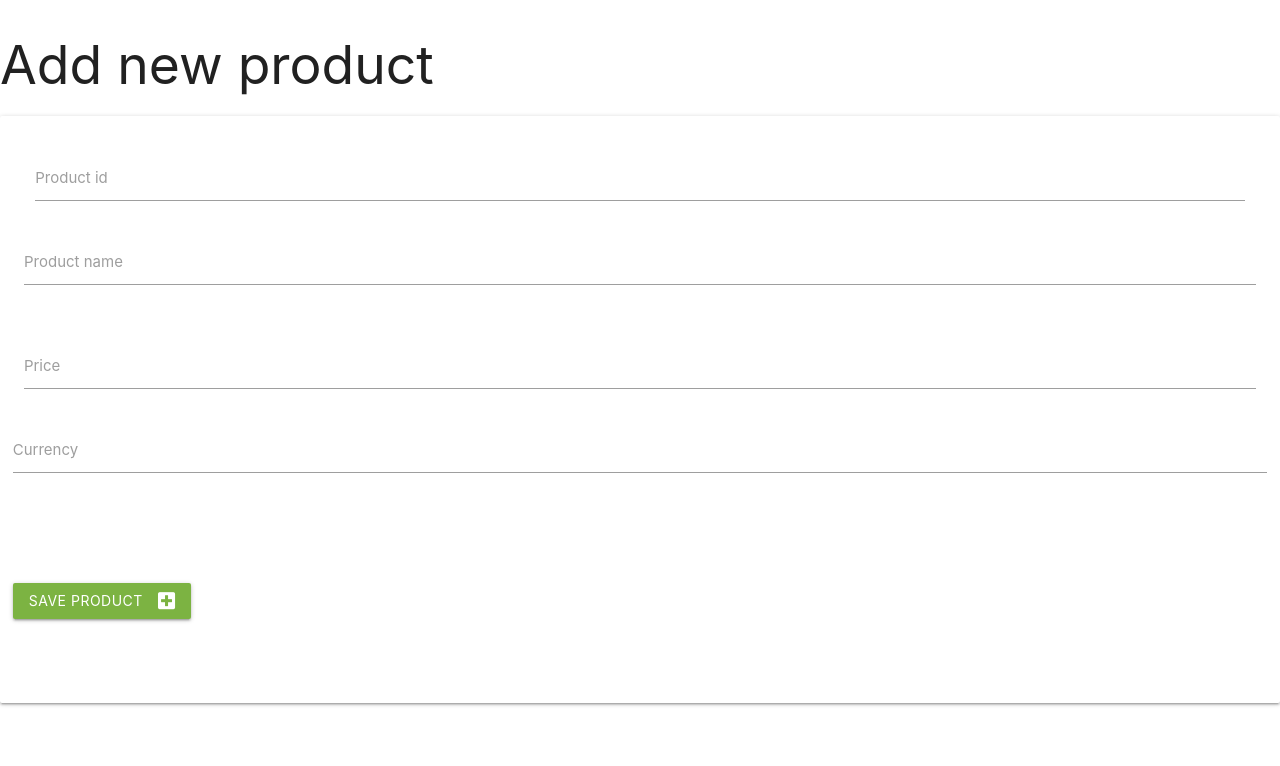
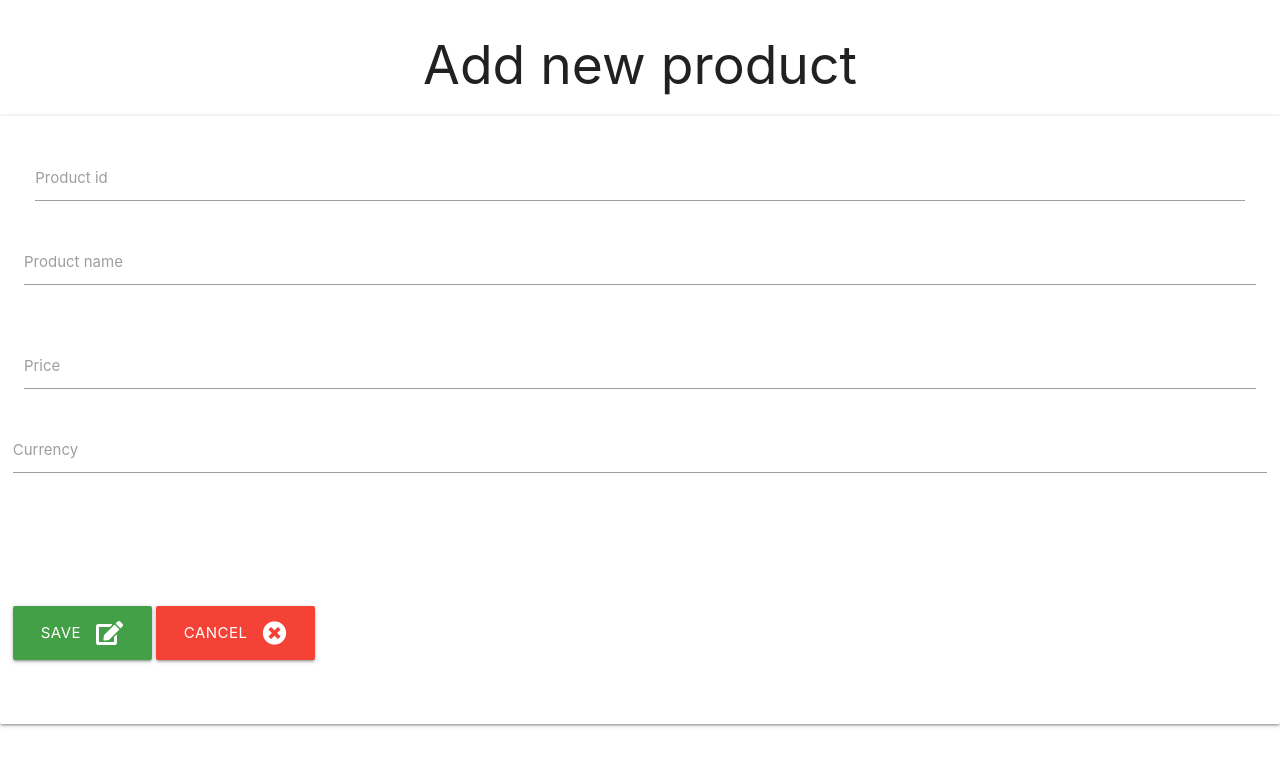
Before and after one commit to michodgs25/jeffs-store, a Flask app: page /products/add in a window 1280 px wide. Shown: the top 766 px of the page. Run offline with Flask 2, Linux system fonts and the light colour scheme; data that the repository does not hold is empty; some libraries are stand-ins or nearby versions.

Commit message:
Add base template, refract html code

```diff
--- a/static/css/base.css
+++ b/static/css/base.css
@@ -1,13 +1,38 @@
-/*Page title position*/
+/*--------------Page title position*/
 h2 {
     text-align: center;
 }
 
-/*add product button*/
+
+/*-------------add product button*/
 .add-btn {
     margin: 1em;
 }
 
-.product-table {
-    text-align: center;
+
+/*-------------Products table*/
+
+
+/*-------------table border style*/
+table, th, td {
+    border: 1px solid rgb(0, 0, 0);
 }
+
+/*Table header background color and text*/
+th {
+    background-color: rgb(0, 189, 82);
+    color: rgb(255, 255, 255);
+}
+
+/*------------table text postiton */
+th, td {
+    padding: 15px;
+    text-align: left;
+}
+
+/*-------------------Buttons*/
+
+/*add& edit save or cancel changes buttons*/
+.edit-buttons {
+    align-content: right;
+}
--- a/templates/add_product.html
+++ b/templates/add_product.html
@@ -1,24 +1,5 @@
-<!DOCTYPE html>
-<html lang="en">
-
-<head>
-    <meta charset="UTF-8">
-    <meta name="viewport" content="width=device-width, initial-scale=1.0">
-
-    <!--font-awesome library, provide site icons-->
-    <link rel="stylesheet" href="https://cdnjs.cloudflare.com/ajax/libs/font-awesome/5.14.0/css/all.min.css"
-        integrity="sha512-1PKOgIY59xJ8Co8+NE6FZ+LOAZKjy+KY8iq0G4B3CyeY6wYHN3yt9PW0XpSriVlkMXe40PTKnXrLnZ9+fkDaog=="
-        crossorigin="anonymous" type="text/css" />
-    <!-- materilize minified CSS library -->
-    <link rel="stylesheet" href="https://cdnjs.cloudflare.com/ajax/libs/materialize/1.0.0/css/materialize.min.css"
-        type="text/css">
-    <!--custom css file-->
-    <link rel="stylesheet" href="static/css/base.css" type="text/css/base.css">
-    <!--site name, introduces platform to user-->
-    <title>Products</title>
-    <link id="favicon" rel="icon" type="image/png" sizes="32x32"
-        href="{{url_for('static', filename='images/favicon/favicon-32x32.png') }}">
-</head>
+{% extends "base.html" %}
+{% block content %}
 
 <body>
     <!--Add new product-->
@@ -58,25 +39,19 @@
                     <br></br>
                     <!--save button, save product to database-->
                     <br>
-                    <div class="row">
-                        <div class="col s12">
-                            <div class="save-button">
-                                <button type="submit" class="btn large light-green darken-1 text-shadow">
-                                    Save Product <i class="fas fa-plus-square right"></i>
-                                </button>
-                            </div>
-                        </div>
+                    <!--save activity button-->
+                    <br>
+                    <div class="edit-buttons">
+                        <button type="submit" class="btn-large green darken-1 text-shadow">
+                            Save <i class="fas fa-edit right "></i>
+                        </button>
+                        <!--cancel changes made button-->
+                        <a href="{{ url_for('products') }}" class="btn-large red text-shadow">
+                            Cancel <i class="fas fa-times-circle right"></i>
+                        </a>
                     </div>
+                </div>
+            </div>
         </form>
     </div>
-
-    <!--scripts-->
-    <!--jQuery library-->
-    <script src="https://code.jquery.com/jquery-3.5.1.min.js"
-        integrity="sha256-9/aliU8dGd2tb6OSsuzixeV4y/faTqgFtohetphbbj0=" crossorigin="anonymous"></script>
-    <!-- Compiled materialize Js -->
-    <script src="https://cdnjs.cloudflare.com/ajax/libs/materialize/1.0.0/js/materialize.min.js"></script>
-
-</body>
-
-</html>
+    {% endblock %}
--- /dev/null
+++ b/templates/base.html
@@ -0,0 +1,39 @@
+<!DOCTYPE html>
+<html lang="en">
+
+<head>
+    <meta charset="UTF-8">
+    <meta name="viewport" content="width=device-width, initial-scale=1.0">
+    {% block styles %}
+    <!--font-awesome library, provide site icons-->
+    <link rel="stylesheet" href="https://cdnjs.cloudflare.com/ajax/libs/font-awesome/5.14.0/css/all.min.css"
+        integrity="sha512-1PKOgIY59xJ8Co8+NE6FZ+LOAZKjy+KY8iq0G4B3CyeY6wYHN3yt9PW0XpSriVlkMXe40PTKnXrLnZ9+fkDaog=="
+        crossorigin="anonymous" type="text/css" />
+    <!-- materilize minified CSS library -->
+    <link rel="stylesheet" href="https://cdnjs.cloudflare.com/ajax/libs/materialize/1.0.0/css/materialize.min.css"
+        type="text/css">
+    <!--custom css file-->
+    <link rel="stylesheet" href="{{ url_for('static', filename='css/base.css') }}" type="text/css">
+    <!--site name, introduces platform to user-->
+    <title>Products</title>
+    <link id="favicon" rel="icon" type="image/png" sizes="32x32"
+        href="{{url_for('static', filename='images/favicon/favicon-32x32.png') }}">
+    {% endblock %}
+</head>
+
+<body>
+
+    {% block content %}
+    <!--Main site content goes here-->
+    {% endblock %}
+
+    {% block scripts %}
+    <!--Scripts section-->
+    <script src="https://code.jquery.com/jquery-3.5.1.min.js"
+        integrity="sha256-9/aliU8dGd2tb6OSsuzixeV4y/faTqgFtohetphbbj0=" crossorigin="anonymous"></script>
+    <!-- Compiled materialize Js -->
+    <script src="https://cdnjs.cloudflare.com/ajax/libs/materialize/1.0.0/js/materialize.min.js"></script>
+    {% endblock %}
+</body>
+
+</html>
```
Also changed, not shown: templates/edit_product.html (+10 -43 lines).
